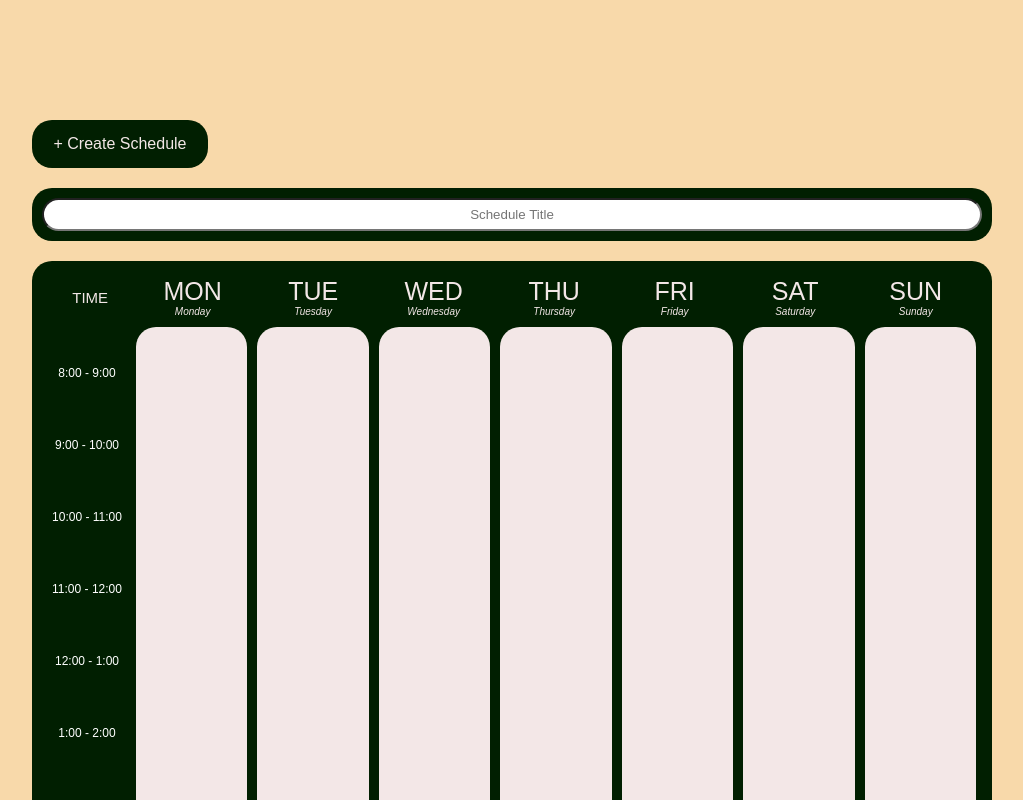
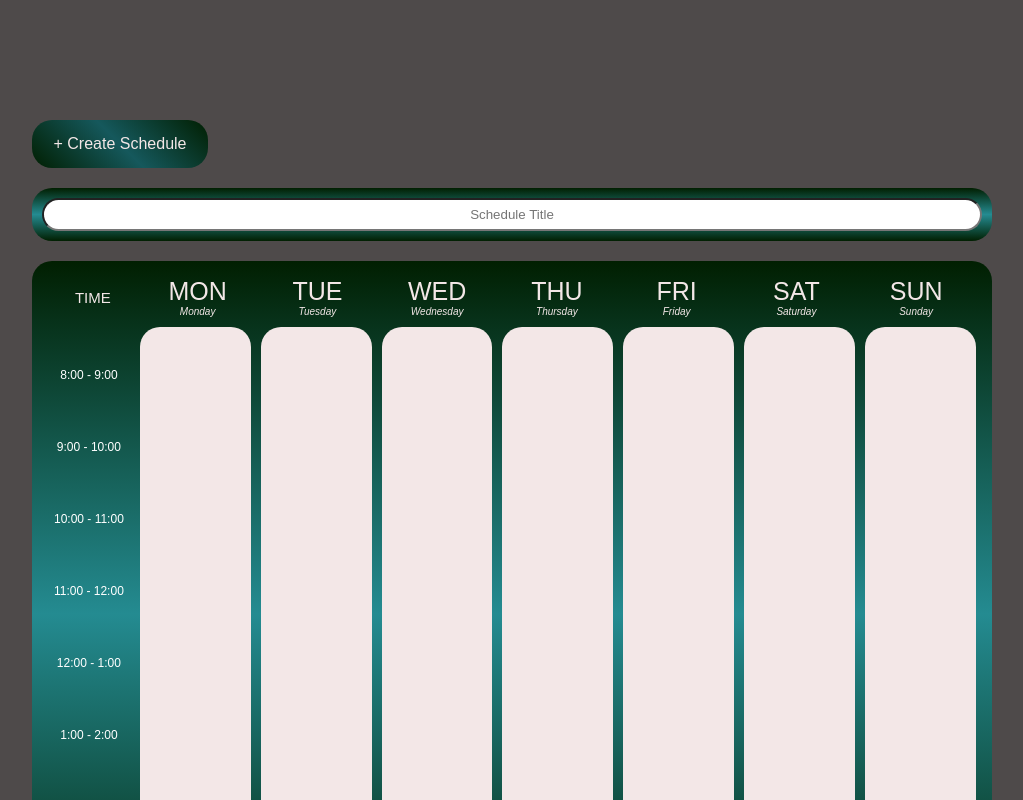
Before and after one commit to rzeath/class_schedule, a React (Vite) app: page / in a window 1280 px wide. Shown: the top 800 px of the page, without its empty margins (128-1151 px from the left). Built offline with nearby package versions, Linux system fonts and the light colour scheme; a web font is replaced by a local one.

Commit message:
Update App.css

```diff
--- a/src/App.css
+++ b/src/App.css
@@ -6,7 +6,8 @@
 }
 
 body {
-  background-color: rgb(248, 217, 170);
+
+  background: #4e4a4a;
   padding-top: 7.5em;
   font-family: "Inder", sans-serif;
 }
@@ -16,15 +17,15 @@ body {
 .main-container {
   display: flex;
   flex-wrap: wrap;
-  justify-content: space-evenly;
-  gap: 0px; /* Adjust as needed */
+  justify-content: space-around;
+  gap: 0; /* Adjust as needed */
 }
 
 /* Create Schedule Button */
 
 .create-schedule-btn {
   color: #f3e7e7;
-  background: #011f01;
+  background: linear-gradient(45deg,  #011f01, #15585c,  #011f01);
   width: 11em;
   display: flex;
   justify-content: center;
@@ -32,12 +33,17 @@ body {
   padding: 15px;
 }
 
+.create-schedule-btn:hover {
+  background: linear-gradient(45deg, #15585c, #011f01, #15585c);
+  cursor: pointer;
+}
+
 /* Schedule Title Bar */
 
 .schedule-title-bar {
-  background: #011f01;
+  background: linear-gradient(0deg, #011f01, #248b91, #011f01);
   display: flex;
-  width: 60em; /* Fixed width */
+  width: 80em; /* Fixed width */
   padding: 10px;
   margin-top: 1.25em;
   margin-left: auto;
@@ -55,8 +61,8 @@ body {
 .calendar-layout-container {
   z-index: 1;
   position: relative;
-  background-color: #011f01;
-  width: 60rem; /* Fixed width */
+  background: linear-gradient(0deg,  #011f01, #248b91,  #011f01);
+  width: 100%; /* Fixed width */
   margin-top: 1.25em;
   padding: 1em;
 }
@@ -73,11 +79,13 @@ body {
 .time-col {
   font-size: 15px;
   flex-basis: 0;
-  flex-grow: .70;
+  flex-grow: .90;
   max-width: 100%;
 }
 
 .day-col {
+  padding-left: 10px;
+  padding-right: 10px;
   font-size: 25px;
   flex-basis: 0;
   flex-grow: 1;
@@ -123,11 +131,13 @@ body {
 
 .time-cal-col {
   flex-basis: 0;
-  flex-grow: .70;
+  flex-grow: .90;
   max-width: 100%;
 }
 
 .day-cal-col {
+  padding-left: 10px;
+  padding-right: 10px;
   justify-content: center;
   background-color: #f3e7e7;
   flex-basis: 0;
@@ -139,7 +149,7 @@ body {
 
 .add-class-btn {
   color: #f3e7e7;
-  background: #011f01;
+  background: linear-gradient(45deg,  #011f01, #15585c,  #011f01);
   width: 10em;
   display: flex;
   justify-content: center;
@@ -148,17 +158,27 @@ body {
   margin-top: 9em;
 }
 
+.add-class-btn:hover {
+  background: linear-gradient(45deg,  #15585c, #011f01,  #15585c);
+  cursor: pointer;
+}
+
 /* Export Button */
 
 .export-btn {
   color: #f3e7e7;
-  background: #011f01;
+  background: linear-gradient(45deg,  #011f01, #15585c,  #011f01);
   width: 10em;
   display: flex;
   justify-content: center;
   align-items: center;
   padding: 15px;
   margin-top: 1.25em;
+}
+
+.export-btn:hover {
+  background: linear-gradient(45deg,  #15585c, #011f01,  #15585c);
+  cursor: pointer;
 }
 
 /* Class Details Container */
@@ -169,3 +189,157 @@ body {
   width: 22em; /* Fixed width */
   margin-top: 1.25em;
 }
+
+/* Overlay Form Container */
+
+.overlay {
+  position: fixed;
+  top: 0;
+  left: 0;
+  width: 100%;
+  height: 100%;
+  background: rgba(0, 0, 0, 0.7);
+  display: flex;
+  justify-content: center;
+  align-items: center;
+  z-index: 9999;
+}
+
+.overlay-content {
+  background: linear-gradient(0deg,  rgba(1, 31, 1, 0.5), rgba(36, 139, 145, 0.5), rgba(1, 31, 1, 0.5));
+  padding: 20px;
+  border-radius: 20px; /* Consistent with global border-radius */
+  width: 300px;
+  box-shadow: 0 0 10px rgba(0, 0, 0, 0.5);
+}
+
+.form-group {
+  margin-bottom: 15px;
+}
+
+.form-group input {
+  width: 100%;
+  padding: 10px;
+  box-sizing: border-box;
+}
+
+.form-group .invalid-feedback {
+  color: rgb(250, 106, 106);
+  display: none;
+  font-size: 13px;
+  text-align: center;
+}
+
+.needs-validation .form-control:invalid + .invalid-feedback {
+  display: block;
+}
+
+button {
+  margin-top: 10px;
+  padding: 10px;
+  width: 100%;
+  box-sizing: border-box;
+  background: #007bff;
+  color: white;
+  border: none;
+  border-radius: 5px;
+}
+
+button:hover {
+  background: #0056b3;
+}
+
+/* Custom Checkbox Styling for Meeting Period Days */
+
+.meeting-period-days {
+  display: flex;
+  gap: 5px;
+}
+
+.day-btn {
+  position: relative;
+  display: flex;
+  justify-content: center;
+  align-items: center;
+  width: 40px;
+  height: 40px;
+  background-color: #f3e7e7;
+  border: 1px solid #248b91;
+  border-radius: 5px;
+  cursor: pointer;
+  text-align: center;
+}
+
+.day-btn input {
+  position: absolute;
+  opacity: 0;
+  width: 100%;
+  height: 100%;
+  cursor: pointer;
+}
+
+.day-btn span {
+  display: flex;
+  justify-content: center;
+  align-items: center;
+  width: 100%;
+  height: 100%;
+  font-size: 16px;
+  color: #248b91;
+  pointer-events: none;
+}
+
+.day-btn input:checked + span {
+  background-color: #0c3133;
+  color: white;
+  border-radius: 5px;
+}
+
+.timepicker-field {
+  color: white;
+}
+
+@media (max-width: 1600px) {
+
+  /* Create Schedule Button */
+
+  .create-schedule-btn {
+    color: #f3e7e7;
+    background: linear-gradient(45deg,  #011f01, #15585c,  #011f01);
+    width: 11em;
+    display: flex;
+    justify-content: center;
+    align-items: center;
+    padding: 15px;
+  }
+
+  /* Schedule Title Bar */
+
+  .schedule-title-bar {
+    background: linear-gradient(0deg, #011f01, #248b91, #011f01);
+    display: flex;
+    width: 60em; /* Fixed width */
+    padding: 10px;
+    margin-top: 1.25em;
+    margin-left: auto;
+    margin-right: auto;
+  }
+
+  .schedule-title-bar input {
+    width: 100%;
+    text-align: center;
+    height: 2.5em;
+  }
+
+  /* Calendar Layout */
+
+  .calendar-layout-container {
+    z-index: 1;
+    position: relative;
+    background: linear-gradient(0deg,  #011f01, #248b91,  #011f01);
+    width: 60em; /* Fixed width */
+    margin-top: 1.25em;
+    padding: 1em;
+  }
+
+}
```
